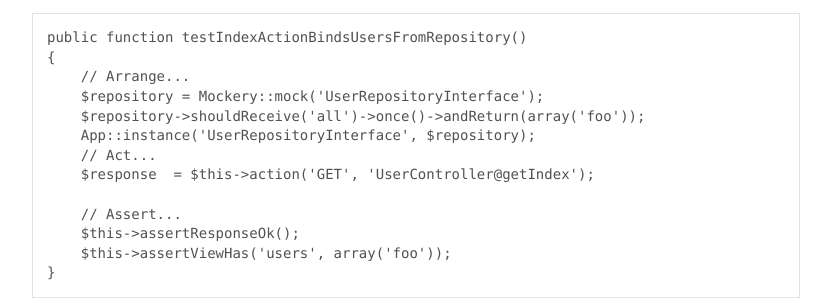
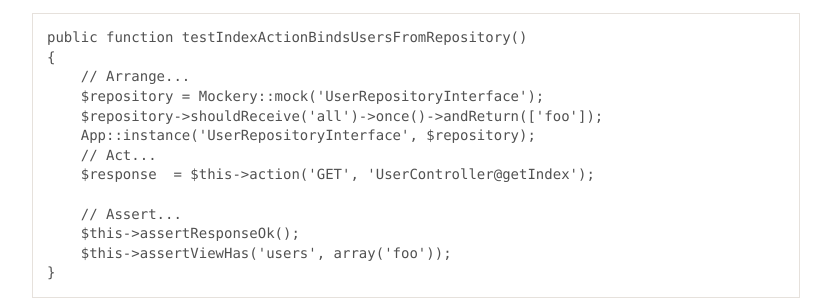
Before and after one commit to kellyshaws/kellyshaws.github.io, a Jekyll site: the page built from _posts/2016-04-22-from-apprentice-to-artisan-1.markdown, in a window 1280 px wide and 900 px high, scrolled down 2122 px. Shown: the part 231-531 px from the top of the window, without its empty margins (224-1055 px from the left). Built offline with Jekyll 4.4.1, drawn with Linux system fonts in a browser that asks for light colours; nearby versions of some CDN libraries; comment, search, counter and statistics services are not loaded; part of the change alters nothing that is shown; some of the changed text lies outside the part shown.

Commit message:
change article
change article

```diff
--- a/_posts/2016-04-22-from-apprentice-to-artisan-1.markdown
+++ b/_posts/2016-04-22-from-apprentice-to-artisan-1.markdown
@@ -3,12 +3,10 @@ layout: post
 title:  "From Apprentice To Artisan --依赖注入"
 date:   2016-04-21 13:00:15
 description: "From Apprentice To Artisan --Dependency Injection"
-permalink: post/dependency-injection
+permalink: post/dependency-injection-the-problem
 disqus:
-  id: dependency-injection
+  id: dependency-injection-the-problem
 categories:
-- blog
-- php
 - laravel
 ---
 
@@ -33,9 +31,9 @@ class UserController extends BaseController
 
 <blockquote>
 <p>
-	关注分离<br>
+    关注分离<br>
 
-	每一个类都应该有单独的职责，并且该职责应完全被这个类封装。<br>
+    每一个类都应该有单独的职责，并且该职责应完全被这个类封装。<br>
 </p>
 </blockquote>
 
@@ -86,9 +84,9 @@ class UserController extends BaseController
 
 <blockquote>
 <p>
-	严守边界<br>
+    严守边界<br>
 
-	记得要保持清晰的责任边界。控制器和路由是作为HTTP和你的应用程序之间的中间件来用的。当编写大型应用程序时，不要将你的领域逻辑混杂在其中。<br>
+    记得要保持清晰的责任边界。控制器和路由是作为HTTP和你的应用程序之间的中间件来用的。当编写大型应用程序时，不要将你的领域逻辑混杂在其中。<br>
 </p>
 </blockquote>
 
@@ -99,7 +97,7 @@ public function testIndexActionBindsUsersFromRepository()
 {
     // Arrange...
     $repository = Mockery::mock('UserRepositoryInterface');
-    $repository->shouldReceive('all')->once()->andReturn(array('foo'));
+    $repository->shouldReceive('all')->once()->andReturn(['foo']);
     App::instance('UserRepositoryInterface', $repository);
     // Act...
     $response  = $this->action('GET', 'UserController@getIndex');
@@ -112,8 +110,8 @@ public function testIndexActionBindsUsersFromRepository()
 
 <blockquote>
 <p>
-	你在模仿我么？<br>
+    你在模仿我么？<br>
 
-	在上面的例子里，我们使用了名为Mockery的模仿库。这个库提供了一套整洁且富有表达力的方法，用来模仿你写的类。Mockery可以通过Composer安装。<br>
+    在上面的例子里，我们使用了名为Mockery的模仿库。这个库提供了一套整洁且富有表达力的方法，用来模仿你写的类。Mockery可以通过Composer安装。<br>
 </p>
 </blockquote>
```
